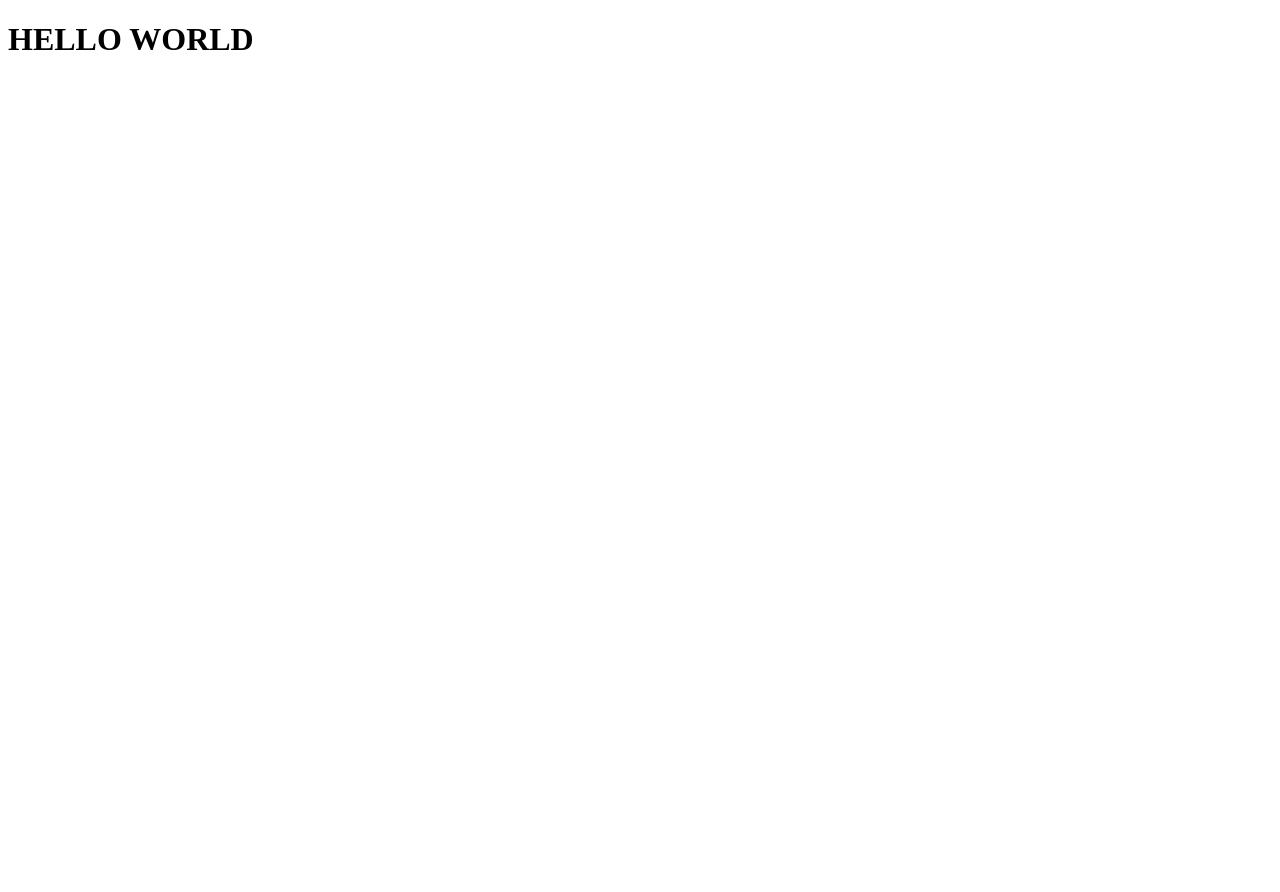
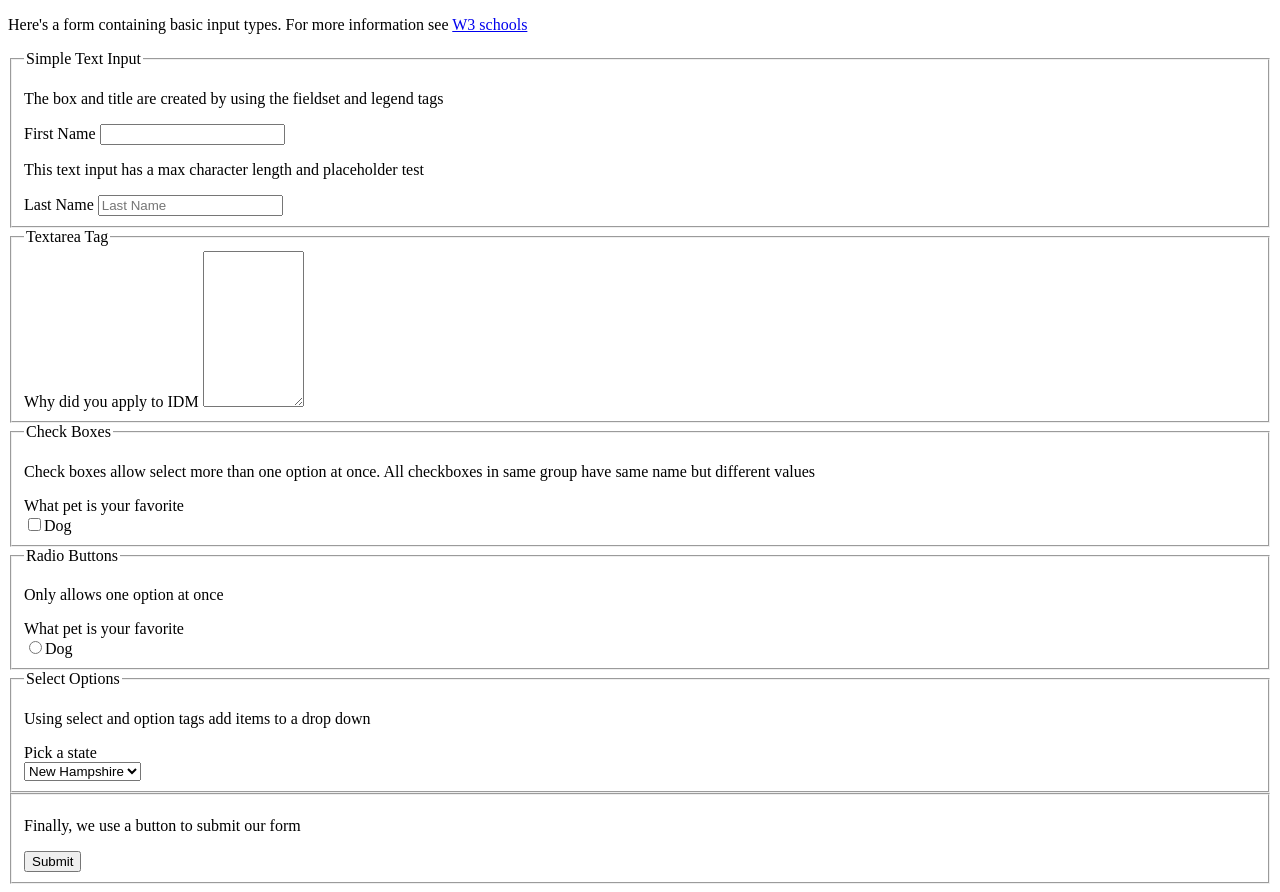
Before and after one commit to vpark915/FEWebDev, a plain HTML site: page Week02/Tuesday Notes/index.html in a window 1280 px wide. Before the commit the page ends 800 px from the top, so only its background shows below. Drawn offline with Linux system fonts and the light colour scheme.

Commit message:
add tuesday notes

```diff
--- a/Week02/Tuesday Notes/index.html
+++ b/Week02/Tuesday Notes/index.html
@@ -3,10 +3,60 @@
     <head>
         <meta charset="utf-8" />
         <meta name="viewport" content="width=device-width, initial-scale=1" />
-        <title>HTML Boilerplate</title>
+        <title>HTML Forms and Inputs</title>
     </head>
     <body>
-        <!-- Everything in body tag shows up in the window -->
-        <h1>HELLO WORLD</h1>
+        <p>Here's a form containing basic input types. For more information see <a href="https://www.w3schools.com/" target="_blank">W3 schools</a></p>
+        <!-- Contains a file to process the form data -->
+        <form action="#" method="POST" name="sampleForm" target="_self">
+            <fieldset>
+                <legend>
+                    Simple Text Input
+                </legend>
+                <p>
+                    The box and title are created by using the fieldset and legend tags
+                </p>
+                <label for="FirstName">First Name</label>
+                <input name="FirstName" type="text"/>
+                <p>This text input has a max character length and placeholder test</p>
+                <label for="LastName">Last Name</label>
+                <input name="LastName" type="text" placeholder="Last Name" maxlength="3" />
+            </fieldset>
+            <fieldset>
+                <legend>Textarea Tag</legend>
+                <label for="WhyIDM">Why did you apply to IDM</label>
+                <textarea name="WhyIDM" cols="10" rows="10"></textarea>
+            </fieldset>
+            <fieldset>
+                <legend>Check Boxes</legend>
+                <p>Check boxes allow select more than one option at once. All checkboxes in same group have same name but different values</p>
+                <label for="Pet">What pet is your favorite</label>
+                <br/>
+                <input type="checkbox" name="Pet" value="Dog"/>Dog
+            </fieldset>
+            <fieldset>
+                <legend>Radio Buttons</legend>
+                <p>Only allows one option at once</p>
+                <label for="Pet">What pet is your favorite</label>
+                <br/>
+                <input type="radio" name="Pet" value="Dog"/>Dog
+            </fieldset>
+            <fieldset>
+                <legend>Select Options</legend>
+                <p>Using select and option tags add items to a drop down</p>
+                <label for="State">Pick a state</label>
+                <br/>
+                <select name="State">
+                    <option value="NH">New Hampshire</option>
+                    <option value="NH">New Hampshire</option>
+                    <option value="NH">New Hampshire</option>
+                    <option value="NH">New Hampshire</option>
+                </select>
+            </fieldset>
+            <fieldset>
+                <p>Finally, we use a button to submit our form</p>
+                <input name="Submit" value="Submit" type="button"/>
+            </fieldset>
+        </form>
     </body>
 </html>
```
